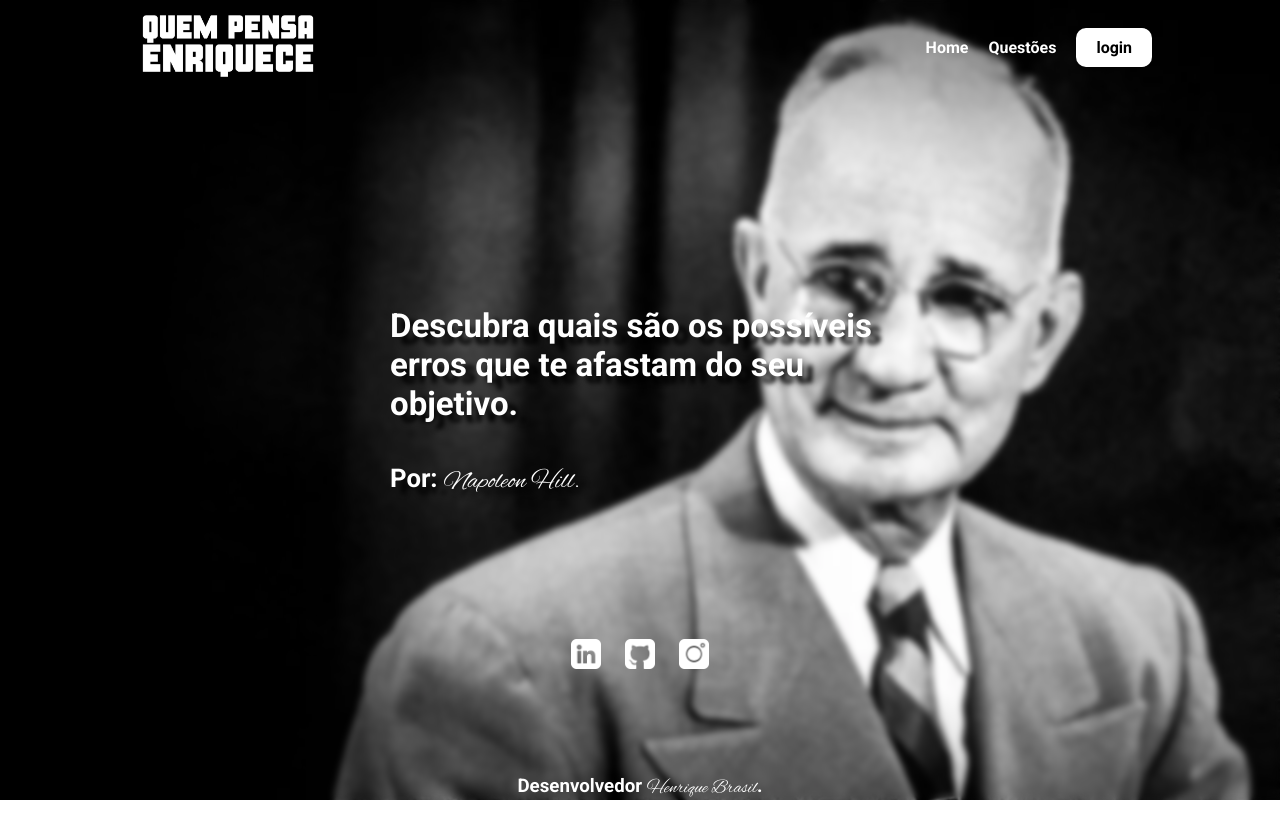
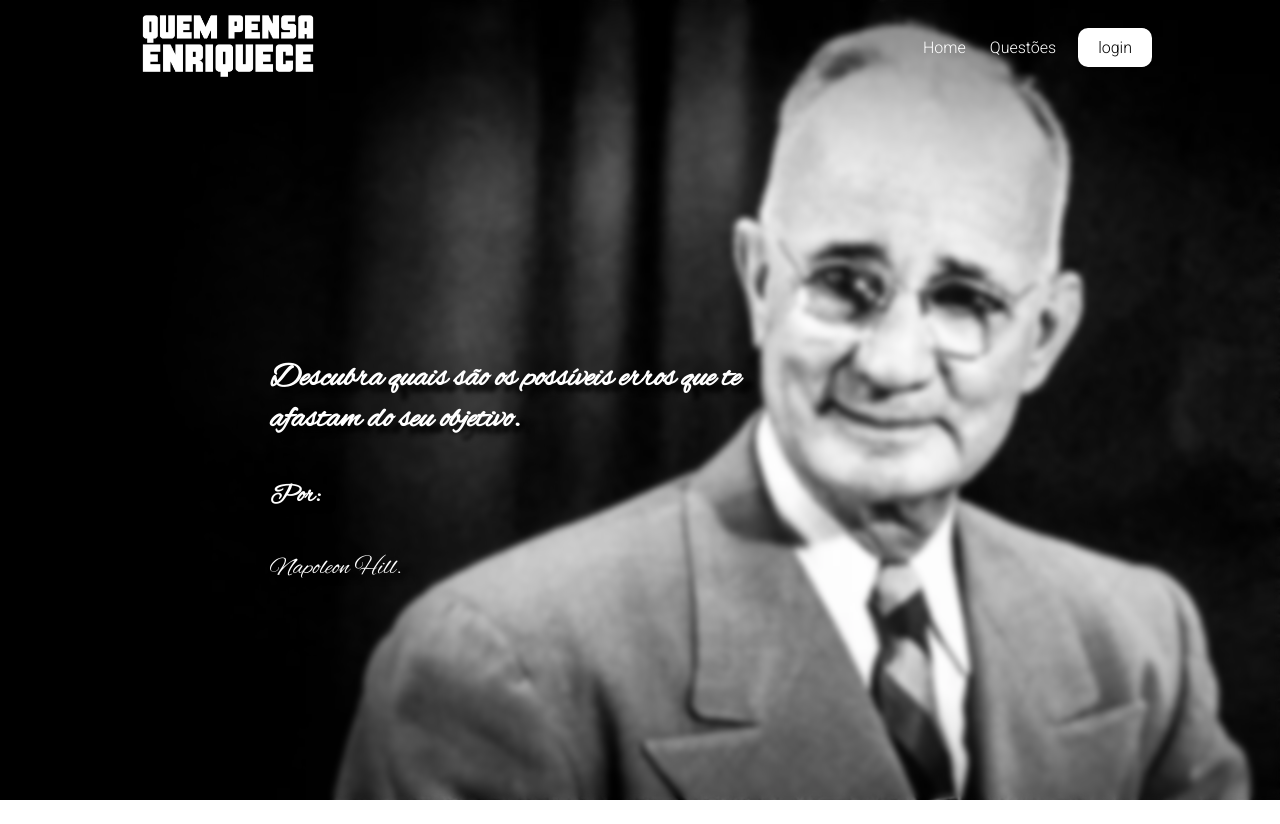
Before and after one commit to HenriqueBrasilDev/napoleon-hill, a plain HTML site: page index.html in a window 1280 px wide. Drawn offline with Linux system fonts and the light colour scheme; a web font is replaced by a local one.

Commit message:
Atualizando efeito e index1

```diff
--- a/index.html
+++ b/index.html
@@ -23,8 +23,8 @@
         </div>
         <nav>
             <ul>
-                <li><a href="">Home</a></li>
-                <li><a href="">Questões</a></li>
+                <li><a href="index.html">Home</a></li>
+                <li><a href="#">Questões</a></li>
                 <li><a class="login" href="">login</a></li>
             </ul>
         </nav>
@@ -33,20 +33,35 @@
     <section class="aprensentacao container">
         <div class="texto1">
             <h1>Descubra quais são os possíveis erros que te afastam do seu objetivo.</h1>
-            <h3>Por: <a href="https://pt.wikipedia.org/wiki/Napoleon_Hill">Napoleon Hill.</a></h3>
+            <div class="dev">
+
+            <h3>Por:</h3><a href="https://pt.wikipedia.org/wiki/Napoleon_Hill">Napoleon Hill.</a>
+
+            </div>
         </div>
     </section>
 
-    <section class="container contatos">
-        <div class="contatos">
-            <img src="/img/linkedin.png" alt="">
-            <img src="/img/github-sign.png" alt="">
-            <img src="/img/social-media.png" alt="">
-        </div>
-    </section>
+
 
     <footer class="container">
-        <h3>Desenvolvedor <a href="">Henrique Brasil</a>. </h3>
+        <section class="container contatos">
+            <div class="contatos">
+
+                <a href="https://www.linkedin.com/in/henriquebrasil-/" target="_blank" rel="noopener noreferrer" title="Henrique Brasil">
+                    <img src="/img/linkedin.png" alt="Henrique Brasil">
+                </a>
+                <a href="https://github.com/HenriqueBrasilDev" target="_blank" rel="noopener noreferrer" title="HenriqueBrasilDev">
+                    <img src="/img/github-sign.png" alt="HenriqueBrasilDev">
+                </a>
+                <a href="https://www.instagram.com/mafia.odesign/" target="_blank" rel="noopener noreferrer" title="@henriquebrasildev">
+                    <img src="/img/social-media.png" alt="@henriquebrasildev">
+                </a>
+
+            </div>
+        </section>
+        <div class="dev" style="display: flex; align-items: center;">
+            <h3>© Desenvolvedor </h3><a href="">Henrique Brasil</a>
+        </div>
     </footer>
 </body>
 </html>
--- a/main.css
+++ b/main.css
@@ -4,9 +4,6 @@
 }
 
 body{
-    font-family: "Roboto", serif;
-    font-weight: 700;
-    font-style: normal;
     background-image: url(/img/napoleon.png);
     background-position: center;
     background-repeat: no-repeat;
@@ -32,6 +29,10 @@ header{
     display: flex;
     justify-content: space-between;
     align-items: center;
+
+    font-family: "Roboto", serif;
+    font-weight: 300;
+    font-style: normal;
 }
 
 .logo img{
@@ -51,24 +52,63 @@ nav li{
     list-style: none;
 }
 
-nav li a{
-    padding: 10px 20px 10px 0;
+nav a{
+    padding: 10px 2px 10px 2px;
     text-decoration: none;
     color: white;
-    border-radius: 10px;
+    position: relative;
+    margin-left: 20px;
 }
+
+nav a::after{
+    content: " ";
+
+    width: 0%;
+    height: 3px;
+    background-color: rgb(255, 255, 255);
+    position: absolute;
+    bottom: 0;
+    left: 0;
+    transition: 0.5s ease-in-out;
+}
+
+nav a:hover::after{
+    width: 100%;
+}
+
+
 
 nav li a.login{
     padding: 10px 20px;
     background-color: white;
     color: black;
+    border-radius: 10px;
+    transition: 0.5s ease-in-out;
+}
+
+nav li a.login:hover{
+    border-radius: 0px;
+}
+
+nav li a.login:hover::after{
+    display: none;
 }
 
 section .texto1{
+    font-family: "Alex Brush", serif;
+    font-weight: 400;
+    font-style: normal;
+
     width: 500px;
     padding: 120px 0 0 0;
     font-size: 22px;
     text-shadow: 10px 7px 5px black;
+    position: relative;
+    left: -120px;
+}
+
+.texto1 h1{
+
 }
 
 section h3{
@@ -77,29 +117,58 @@ section h3{
     padding: 40px 0;
 }
 
+
+.dev a::after{
+    content: " ";
+
+    width: 0%;
+    height: 1px;
+    background-color: rgb(255, 255, 255);
+    position: absolute;
+    bottom: 0;
+    left: 0;
+    transition: 0.5s ease-in-out;
+}
+
+.dev a:hover::after{
+    width: 100%;
+}
+
+
+
 section.contatos{
     text-align: center;
 }
 
 .contatos img{
-    width: 30px;
-    padding: 10px;
+    width: 20px;
+    padding: 5px;
+    cursor: pointer;
 }
 
 section a,
 footer a{
-    font-weight: 400;
     color: white;
     text-decoration: none;
-    padding: 10px 0;
 
 
     font-family: "Alex Brush", serif;
     font-weight: 400;
     font-style: normal;
+    font-size: 25px;
+
 }
 
 footer{
     position: relative;
-    text-align: center;
+    top: 100px;
 }
+
+footer h3{
+    font-family: "Alex Brush", serif;
+    font-weight: 400;
+    font-style: normal;
+
+
+    font-size: 25px;
+}
```
